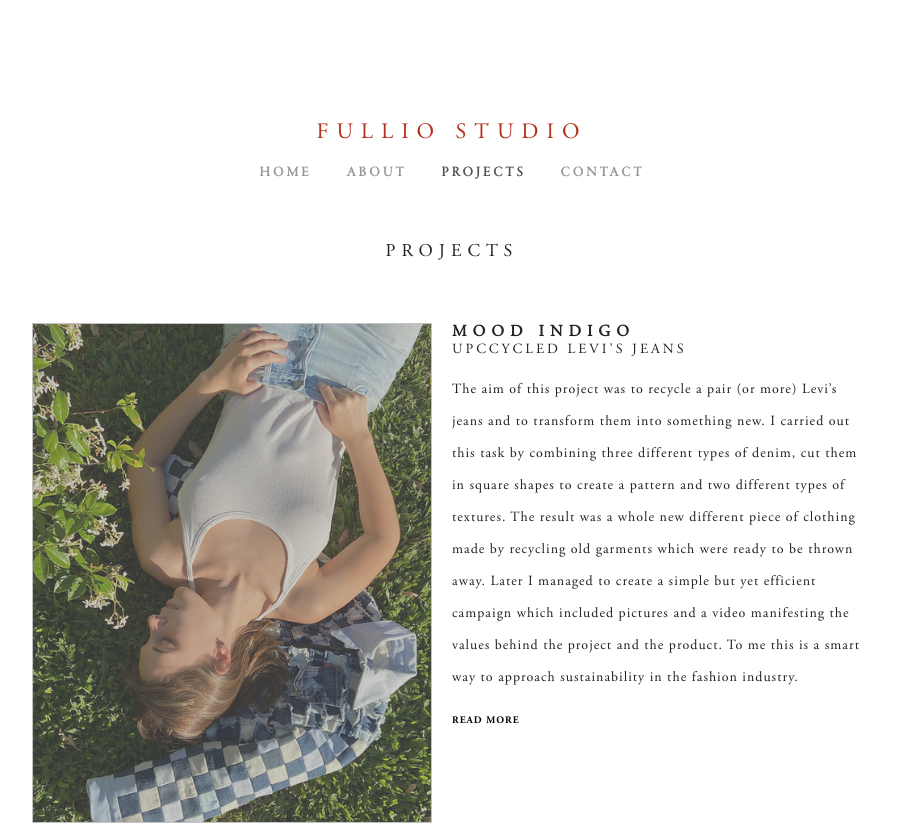
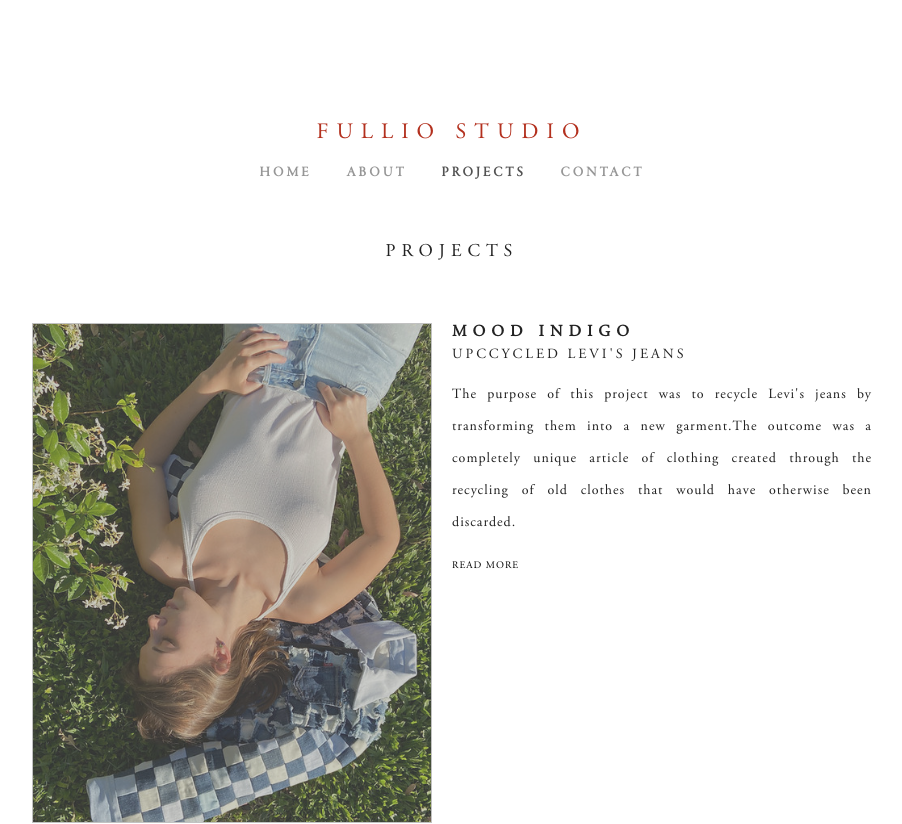
Before and after one commit to LucaCuello/FullioStudioPortfolio, a React (Vite) app: page /projects in a window 1280 px wide. Shown: the top 824 px of the page, without its empty margins (188-1090 px from the left). Built offline with nearby package versions, Linux system fonts and the light colour scheme.

Commit message:
Changed text and styles based on client review

```diff
--- a/src/components/ProjectCard/ProjectCard.css
+++ b/src/components/ProjectCard/ProjectCard.css
@@ -41,16 +41,13 @@
   color: #222;
   font-weight: 400;
   width: 60ch;
-}
-
-.card-description {
-  padding: 15px 0;
+  margin-top: 5px;
 }
 
 .card-button {
   cursor: pointer;
   color: #000000;
-  font-family: "Adobe Garamond Pro Bold";
+  font-family: "Adobe Garamond Pro Regular";
   font-size: 10px;
   letter-spacing: 1px;
   padding: 10px 0px;
@@ -64,3 +61,10 @@
   letter-spacing: 2px;
   transition: all 150ms ease-in-out;
 }
+
+.text-container {
+  display: flex;
+  flex-direction: column;
+  gap: 5px;
+  padding: 15px 0px;
+}
--- a/src/components/ProjectCard/ProjectCard.tsx
+++ b/src/components/ProjectCard/ProjectCard.tsx
@@ -6,7 +6,7 @@ type ProjectCardProps = {
   id: string;
   title: string;
   subtitle: string;
-  description: string;
+  description: Array<string>;
   portrait: string;
   isRightSide: boolean;
   isDetailed: boolean;
@@ -41,13 +41,17 @@ export const ProjectCard = ({
         >
           {subtitle}
         </h3>
-        <p
-          className="card-description text"
-          style={{ paddingRight: isRightSide ? "20px" : "0px" }}
-        >
-          {description}
-        </p>
-
+        <div className="text-container">
+          {description.map((paragraph, index) => (
+            <p
+              key={index}
+              className="card-description text"
+              style={{ paddingRight: isRightSide ? "20px" : "0px" }}
+            >
+              {paragraph}
+            </p>
+          ))}
+        </div>
         {isDetailed ? (
           <Link
             to={id}
--- a/src/components/ProjectDetails/ProjectDetails.tsx
+++ b/src/components/ProjectDetails/ProjectDetails.tsx
@@ -62,6 +62,7 @@ export const ProjectDetails = () => {
         {...project!}
         isDetailed={false}
         portrait={project!.secondaryPortrait}
+        description={project!.secondaryDescription}
       />
       <div className="images-container">{renderSwitch(project!.id)}</div>
     </motion.div>
--- a/src/main.css
+++ b/src/main.css
@@ -56,6 +56,7 @@
   line-height: 32px;
   font-weight: 400;
   font-family: "Adobe Garamond Pro Regular";
+  text-align: justify;
   color: #222;
   width: 60ch;
 }
--- a/src/routes/Projects/Data.tsx
+++ b/src/routes/Projects/Data.tsx
@@ -22,8 +22,13 @@ export const projectsData = [
     id: "moodindigo",
     title: "Mood Indigo",
     subtitle: "Upccycled Levi's Jeans",
-    description:
-      "The aim of this project was to recycle a pair (or more) Levi’s jeans and to transform them into something new. I carried out this task by combining  three different types of denim, cut them in square shapes to create a pattern and  two different types of textures. The result was a whole new different piece of clothing  made by recycling old garments which were ready to be thrown away. Later I managed to create a simple but yet efficient campaign which included pictures and a video manifesting the values behind the project and the product. To me this is a smart way to approach sustainability in the fashion industry.",
+    description: [
+      "The purpose of this project was to recycle Levi's jeans by transforming them into a new garment.The outcome was a completely unique article of clothing created through the recycling of old clothes that would have otherwise been discarded.",
+    ],
+    secondaryDescription: [
+      "The purpose of this project was to recycle Levi's jeans by transforming them into a new garment. I accomplished this by combining three different denim types, cutting them into square shapes to create a pattern and two different types of textures. The outcome was a completely unique article of clothing created through the recycling of old clothes that would have otherwise been discarded.",
+      "Furthermore, I successfully developed a straightforward yet impactful campaign that featured photographs and a video, effectively conveying the project's values and showcasing the final product. In my opinion, this approach represents a smart way to address sustainability in the fashion industry.",
+    ],
     portrait: moodIndigo,
     isRightSide: false,
     isDetailed: true,
@@ -33,8 +38,12 @@ export const projectsData = [
     id: "fetestore",
     title: "Fête Store",
     subtitle: "My jewelry and accessories brand",
-    description:
-      "This was my jewerly and accessory brand bewteen the years 2019-2020. I designed and produced every piece hand made. I also created content for social media and e-commerce.",
+    description: [
+      "This was my jewerly and accessory brand. I designed and produced every piece hand made.",
+    ],
+    secondaryDescription: [
+      "During the period of 2018-2020, I established and operated my own jewelry and accessory brand. I designed and produced every piece hand made. Alongside the creative process, I dedicated myself to generating captivating content for both social media platforms and e-commerce channels.",
+    ],
     portrait: feteStore,
     isRightSide: true,
     isDetailed: true,
@@ -44,8 +53,12 @@ export const projectsData = [
     id: "editorials",
     title: "Editorials",
     subtitle: "Fête Store Editorials",
-    description:
-      "Having had a jewelry and accessory brand gave me the chance not only to designing and experimenting with different materials and shapes but also the chance to actively participate in a variety of fashion editorials with well-known local stylists as well as local celebrities and influencers.",
+    description: [
+      "Through my jewelry and accessory brand, I had the opportunity not only to design and experiment with different materials and shapes but also to actively participate in a variety of fashion editorials with well-known local stylists, as well as celebrities and influencers.",
+    ],
+    secondaryDescription: [
+      "Through my jewelry and accessory brand, I had the opportunity not only to design and experiment with different materials and shapes but also to actively participate in a variety of fashion editorials with well-known local stylists, as well as celebrities and influencers.",
+    ],
     portrait: editorials,
     isRightSide: false,
     isDetailed: true,
@@ -55,8 +68,14 @@ export const projectsData = [
     id: "catalinadearagon",
     title: "Catalina de Aragón",
     subtitle: "The argentinian brand where I work as a designer",
-    description:
-      "Catalina de Aragón is the argentinian brand where I am currently working designing and developing the collection with a focus on embroidery design and patterns. I also assist the brand creative director and owner of the company with a variety of tasks such as guidelining the brand's communication strategies (social media and photographic campaigns).",
+    description: [
+      "Catalina de Aragón is the argentinian brand that deeply influenced and shaped me as a designer. My role as a designer not only consisted in designing and developing collections but I also had an active role in the brand image and communication strategies.",
+    ],
+    secondaryDescription: [
+      "Catalina de Aragón, the Argentine brand I worked for, was a true creative playground for me as a designer. Specializing in embroidery and pattern design, I had the privilege of being involved in every step of the process. From designing garments and overseeing sample tests to ensuring the final production was flawless, I had a hands-on role in bringing the collection to life.",
+      "Not only did I assist the brand's creative director and owner with shaping the brand's image through communication strategies like managing social media, creating engaging content, and organizing captivating photoshoots, but I also had the chance to witness firsthand the popularity of Catalina de Aragón both in Argentina and internationally, particularly in Chile and Uruguay.",
+      "Working at Catalina de Aragón deeply influenced and shaped me as a designer. The brand's vibrant patterns and stunning embroidered pieces sparked my creativity and fueled my passion. It was an invaluable experience that has left a lasting impact on my design journey.",
+    ],
     portrait: catalina,
     isRightSide: true,
     isDetailed: true,
@@ -66,8 +85,14 @@ export const projectsData = [
     id: "graduationcollection",
     title: "Graduation Collection",
     subtitle: "Vicha: Modern Couture Brand",
-    description:
-      "This was my last project with which I graduated with a BA in Fashion Design at the University of Buenos Aires, Argentina. It consisted in creating a luxury brand from scratch meticulously considering every aspect of it.",
+    description: [
+      "The project involved creating an independent luxury brand from scratch, focusing on craftsmanship, sustainability, and uniqueness. We targeted a younger audience within the rigid haute couture sector. Inspired by tarot and the mystical realm, we designed eveningwear with interchangeable garments, reflecting varied outcomes like a tarot card reading. The collection blended exaggerated sleeves, drapes, and intricate embroidery, creating a mystical brand with a romantic yet edgy undertone",
+    ],
+    secondaryDescription: [
+      "The project consisted of creating an independent design brand from scratch, taking into consideration the industry, target segment, aesthetics, user profile, materials, typologies, themes, conceptual universe, name, logos, packaging, photography, and fashion film.",
+      "To achieve this outcome, we started by exploring the macro trends in the fashion world and aimed to work with a luxury brand where the value would lie in craftsmanship, sustainability, and uniqueness rather than ostentation. We chose the haute couture sector but wanted to target a younger audience as we believed it was a relatively rigid and static industry mainly catering to an older demographic.",
+      "The chosen theme revolved around tarot, the mystical realm, spells, and enchantments. Drawing inspiration from medieval and 1900s typologies, we proposed a line of eveningwear that allowed for the interchangeability of garments, resulting in varied outcomes, much like a tarot card reading. Garments with exaggerated sleeves, drapes and  intricately embroidered pieces using different techniques harmoniously combined to create a mystical eveningwear brand that oscillates between moments of romance and a dark, edgy undertone.",
+    ],
     portrait: graduation,
     isRightSide: false,
     isDetailed: true,
@@ -77,8 +102,13 @@ export const projectsData = [
     id: "artfashion",
     title: "Art + Fashion",
     subtitle: "Designs based on artist Marcela Sinclair's Work",
-    description:
-      "The aim of this project was to create a collection based in argentinian seventies artist Marcela Sinclair's work.",
+    description: [
+      "The aim of this project was to create a collection based on Argentinian seventies artist Marcela Sinclair's work.",
+    ],
+    secondaryDescription: [
+      "The creative genesis to design this collection was the work of Argentine artist Marcela Sinclair.The artist predominantly works with furniture from the 1970s. She employs the objet trouvé technique and creates interventions in the furniture, such as cutouts, subtractions, and hinges, to alter the essence of the object.",
+      "Based on this analysis, I primarily focused on deconstructing the tailoring, knitwear, and leather garment sectors. I combined the characteristic elements, construction methods, and accessories of each sector with rigid elements found in the furniture, as well as the duality of colors (interior and exterior of the furniture). However, I did not lose sight of the minimalism that characterizes the artist, while updating the color palette to give it a more modern twist.",
+    ],
     portrait: artFashion,
     isRightSide: true,
     isDetailed: true,
@@ -88,8 +118,12 @@ export const projectsData = [
     id: "calvinklein",
     title: "Calvin Klein 205W39NYC",
     subtitle: "Designs based on Raf Simons' Calvin Klein",
-    description:
-      "The aim of this project was to create a collection based on Raf Simons' Calvin Klein.",
+    description: [
+      "The aim of this project was to create a collection based on Raf Simons' Calvin Klein era.",
+    ],
+    secondaryDescription: [
+      "To develop this project, I decided to take Coney Island in New York as the theme for the collection, as I perceive Calvin Klein as a youthful, fresh, and distinctly American brand, often with a touch of rebellion. I worked with tailoring, denim, and knitwear, selecting both conventional and unconventional materials (such as plastic and tulle-like fabrics) to infuse a playful twist while maintaining an urban aesthetic.",
+    ],
     portrait: calvinKlein,
     isRightSide: false,
     isDetailed: true,
@@ -99,8 +133,12 @@ export const projectsData = [
     id: "leatherbagbrand",
     title: "My Leather Bag Brand",
     subtitle: "Genuine Leather Bags",
-    description:
+    description: [
       "This was my leather bag brand between (2015-2018). Every piece, patterns, acrylic tags and packaging were designed by me and manufactured in Argentina.",
+    ],
+    secondaryDescription: [
+      "This was my leather bag brand between (2015-2018). Every piece, patterns, acrylic tags and packaging were designed by me and manufactured in Argentina.",
+    ],
     portrait: leatherBag,
     isRightSide: true,
     isDetailed: true,
@@ -110,8 +148,12 @@ export const projectsData = [
     id: "experimentalleatherbags",
     title: "Experimental Leather Bags",
     subtitle: "Leather bags",
-    description:
-      "The aim of this project was to design and execute travel bags experimenting with different morphologies and textures using genuine leather.",
+    description: [
+      "The aim of this project was to experiment with different morphologies and textures using genuine leather to create and execute  a new concept of travel cases.",
+    ],
+    secondaryDescription: [
+      "The aim of this project was to experiment with different morphologies and textures using genuine leather to create and execute  a new concept of travel cases",
+    ],
     portrait: experimentalLeatherBag,
     isRightSide: false,
     isDetailed: true,
```
